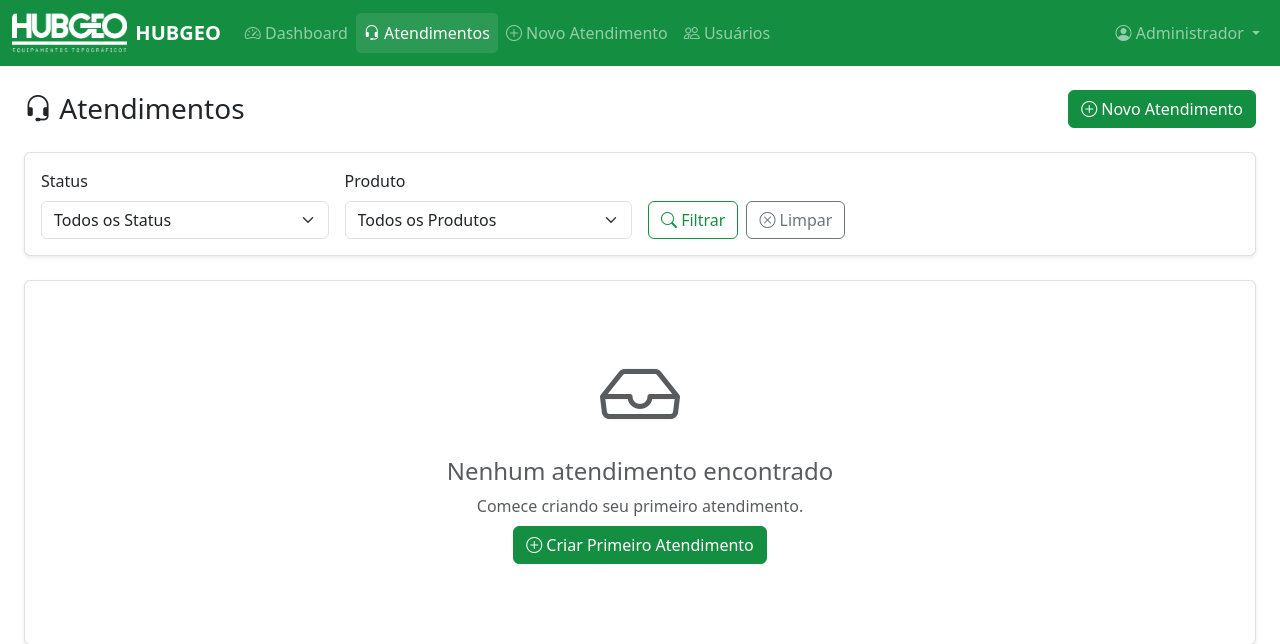
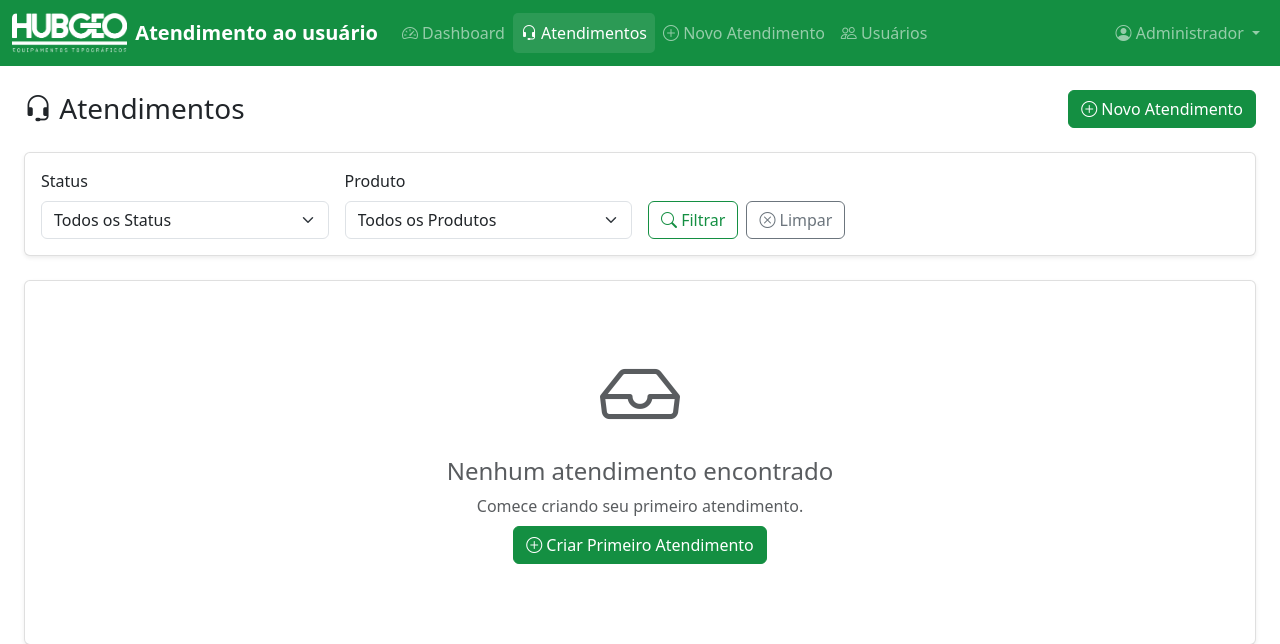
Before and after one commit to WelintonOS/Atendimento-Suporte, a Flask app: page /atendimentos in a window 1280 px wide. Shown: the top 644 px of the page. Run offline with Flask 3, Linux system fonts and the light colour scheme; a user stored in the database is signed in.

Commit message:
Atualização do texto do cabeçalho de HUBGEO para Atendimento ao usuário
🤖 Generated with [Claude Code](https://claude.ai/code)

Co-Authored-By: Claude <noreply@anthropic.com>

```diff
--- a/templates/base.html
+++ b/templates/base.html
@@ -23,7 +23,7 @@
         <div class="container-fluid">
             <a class="navbar-brand d-flex align-items-center" href="{{ url_for('dashboard') }}">
                 <img src="{{ url_for('static', filename='LogoHUB.png') }}" alt="HUBGEO" height="40" class="me-2">
-                <span class="fw-bold">HUBGEO</span>
+                <span class="fw-bold">Atendimento ao usuário</span>
             </a>
 
             <button class="navbar-toggler" type="button" data-bs-toggle="collapse" data-bs-target="#navbarNav">
```
